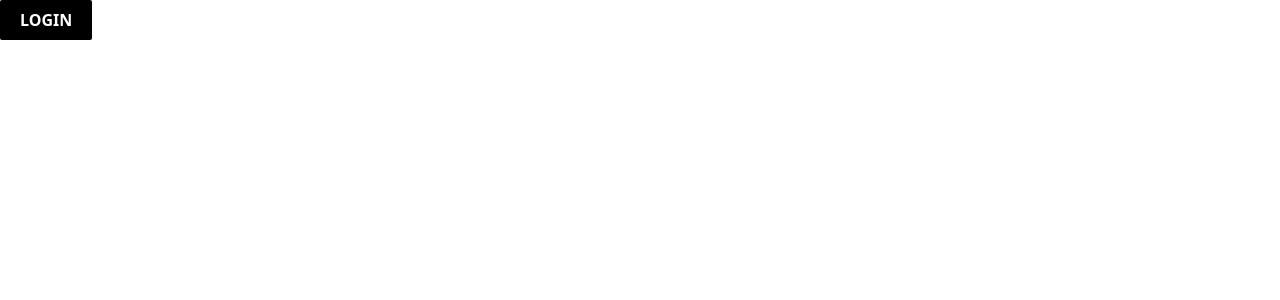
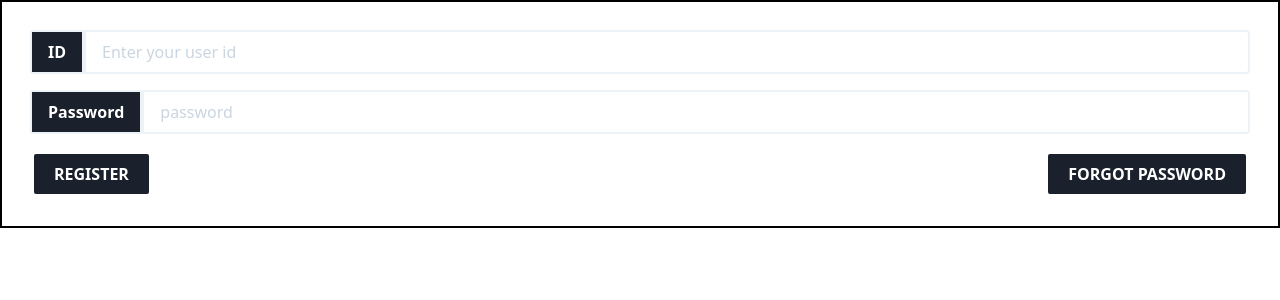
Before and after one commit to Sabikun-Nahar-Shorna/BLOCKCHAIN_BASED_PRODUCT_AUTHENTICATION_SYSTEM, a Next.js app: page /login in a window 1280 px wide. Shown: the top 300 px of the page. Built offline with nearby package versions, Linux system fonts and the light colour scheme.

Commit message:
Created and integrated TextInput component

```diff
--- a/src/components/Button.tsx
+++ b/src/components/Button.tsx
@@ -4,7 +4,7 @@ interface ButtonProps {
 
 export function Button(props: ButtonProps) {
   const { content } = props;
-  return <button type="button" className="Button rounded-sm block text-white shadow-border bg-gray-900 hover:bg-black transition-colors duration-200 text-base py-2 px-5 uppercase font-semibold">
+  return <button type="button" className="Button m-3 rounded-sm block text-white shadow-border bg-gray-900 hover:bg-black transition-colors duration-200 text-base py-2 px-5 uppercase font-semibold">
     {content}
   </button>
 }
--- /dev/null
+++ b/src/components/TextInput.tsx
@@ -0,0 +1,12 @@
+interface TextInputProps {
+  label: string
+  placeHolder: string
+}
+
+export function TextInput(props: TextInputProps) {
+  const { label, placeHolder } = props;
+  return <div className="flex m-2">
+    <span className="border-2 inline-block whitespace-no-wrap flex-1 rounded-sm px-4 py-2 text-white text-base font-semibold bg-gray-900 whitespace-no-wrap">{label}</span>
+    <input className="border-2 rounded-r px-4 py-2 w-full" type="text" placeholder={placeHolder} />
+  </div>
+}
--- a/src/components/index.ts
+++ b/src/components/index.ts
@@ -1 +1,2 @@
 export * from "./Button";
+export * from "./TextInput";
--- a/src/pages/login.tsx
+++ b/src/pages/login.tsx
@@ -1,7 +1,14 @@
-import { Button } from "../components";
+import { Button, TextInput } from "../components";
 
 export default function Login() {
-  return <div className="Login">
-    <Button content="Login" />
+  return <div className="Login w-full border-2 border-black flex items-center flex-col p-5">
+    <div className="flex w-full flex-col">
+      <TextInput label="ID" placeHolder="Enter your user id" />
+      <TextInput label="Password" placeHolder="password" />
+    </div>
+    <div className="flex w-full justify-between">
+      <Button content="Register" />
+      <Button content="Forgot password" />
+    </div>
   </div>
 }
```
